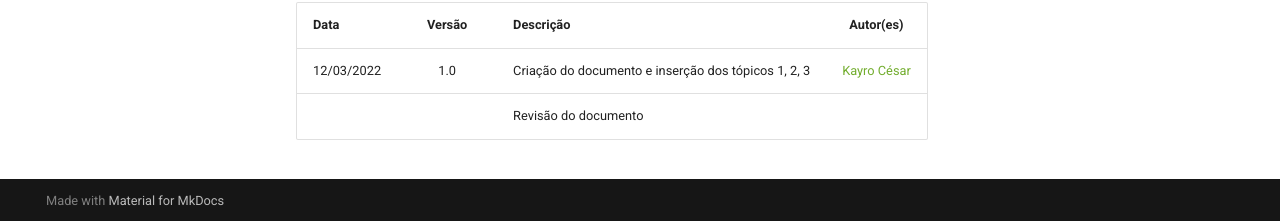
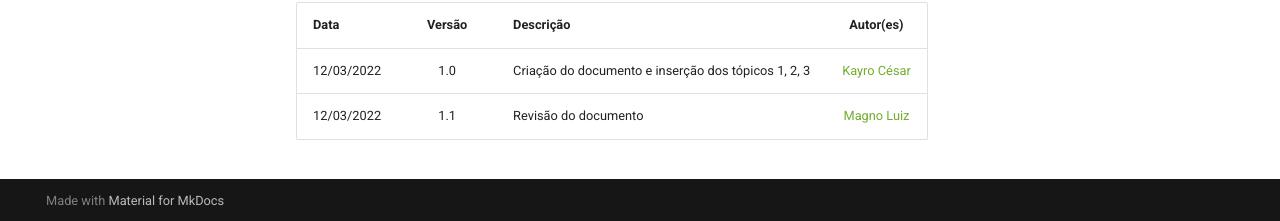
Before and after one commit to Interacao-Humano-Computador/2021.2-Prefeitura-de-Passo-Fundo, an MkDocs documentation site: the page built from docs/AnaliseRequisitos/MetasUsabilidade.md, in a window 1280 px wide and 900 px high, scrolled down 2235 px. Shown: the part 676-897 px from the top of the window. Built offline with MkDocs 1.6.1 and Material for MkDocs 9.7.7, drawn with Linux system fonts in a browser that asks for light colours; comment, search, counter and statistics services are not loaded.

Commit message:
versionamento corrigido

```diff
--- a/docs/AnaliseRequisitos/MetasUsabilidade.md
+++ b/docs/AnaliseRequisitos/MetasUsabilidade.md
@@ -110,4 +110,4 @@ A Usabilidade é considerada como aspecto que assegura que os produtos são fác
  | **Data**   | **Versão** | **Descrição**                            |                **Autor(es)**                 |
  | ---------- | :--------: | ---------------------------------------- | :------------------------------------------: |
  |12/03/2022  |    1.0     |  Criação do documento e inserção dos tópicos   1, 2, 3  |        [Kayro César](https://github.com/kayrocesar)         |
- |  |         |    Revisão do documento   |        [](https://github.com/)         |
+|  12/03/2022 |     1.1   |  Revisão do documento | [Magno Luiz](https://github.com/magnluiz) |
```
